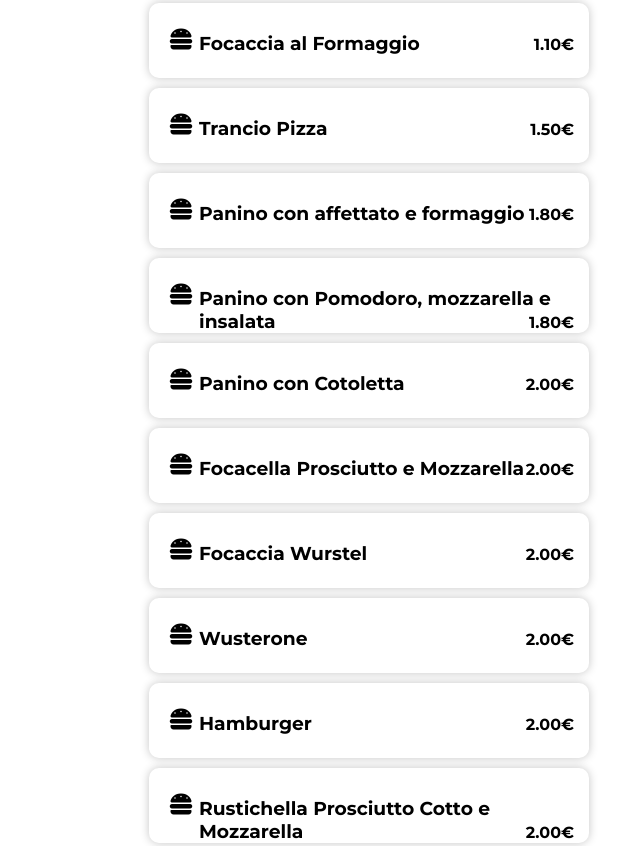
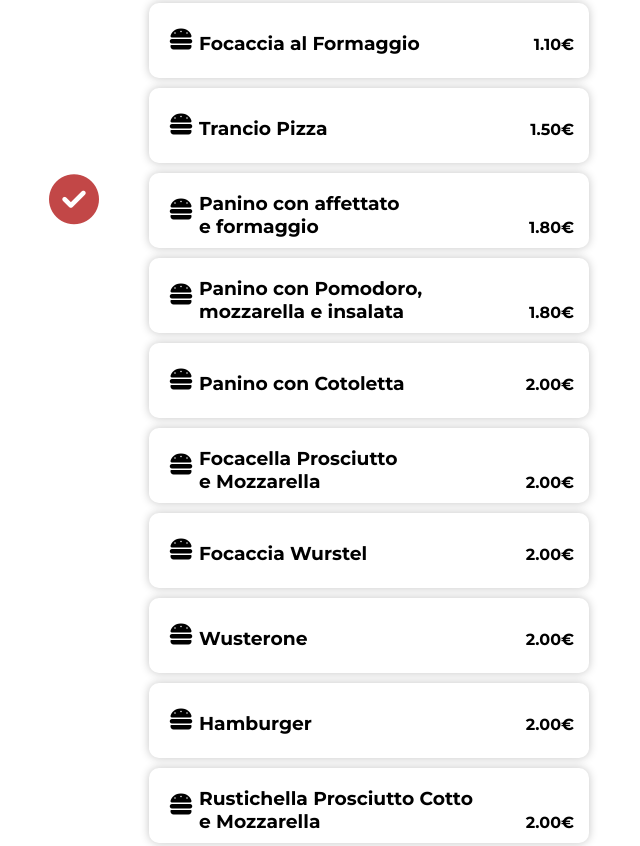
Before and after one commit to SnivyCode/smartbar, a plain HTML site: page ordini/ordini.html in a window 1280 px wide. Shown: the part 521-1367 px from the top of the page, without its empty margins (271-911 px from the left). Drawn offline with Linux system fonts and the light colour scheme.

Commit message:
Added Checkout

```diff
--- a/ordini/ordini.css
+++ b/ordini/ordini.css
@@ -19,6 +19,18 @@ body {
     width: 140px;
     border-radius: 100px;
 
+}
+
+
+#check {
+    background-color: white;
+    border-radius: 100px;
+    color: rgb(194, 71, 71);
+    position: fixed;
+    font-size: 50px;
+    text-align: right;
+    margin-left: 320px;
+    margin-top: 600px;
 }
 
 h1 {
@@ -65,6 +77,9 @@ h4 {
 
 }
 
+#speciale {
+    margin-top: -30px;
+}
 
 @media (max-width: 460px)  {
     .elemento {
--- a/ordini/ordini.html
+++ b/ordini/ordini.html
@@ -13,9 +13,11 @@
 </head>
 <body>
     <div id="versione">
-        <h1>Versione 1.0</h1>
+        <h1>Versione 0.1</h1>
     </div>
 
+
+    <i id="check" class="fas fa-check-circle"></i>
     <container id="container">
         <h2>Panini</h2>
 
@@ -57,13 +59,13 @@
 
         <div class="elemento">
             <i id="icona" class="fas fa-hamburger"></i>
-            <h3 id="speciale">Panino con affettato e formaggio</h3>
+            <h3 id="speciale">Panino con affettato <br>e formaggio</h3>
             <h4>1.80€</h4>
         </div>
 
         <div class="elemento">
             <i id="icona" class="fas fa-hamburger"></i>
-            <h3 id="speciale">Panino con Pomodoro, mozzarella e insalata</h3>
+            <h3 id="speciale">Panino con Pomodoro, <br>mozzarella e insalata</h3>
             <h4>1.80€</h4>
         </div>
 
@@ -75,7 +77,7 @@
 
         <div class="elemento">
             <i id="icona" class="fas fa-hamburger"></i>
-            <h3>Focacella Prosciutto e Mozzarella</h3>
+            <h3 id="speciale">Focacella Prosciutto <br>e Mozzarella</h3>
             <h4>2.00€</h4>
         </div>
 
@@ -99,7 +101,7 @@
 
         <div class="elemento">
             <i id="icona" class="fas fa-hamburger"></i>
-            <h3>Rustichella Prosciutto Cotto e Mozzarella</h3>
+            <h3 id="speciale">Rustichella Prosciutto Cotto <br>e Mozzarella</h3>
             <h4>2.00€</h4>
         </div>
 
@@ -117,7 +119,7 @@
 
         <div class="elemento">
             <i id="icona" class="fas fa-hamburger"></i>
-            <h3>Piadina Prosciutto Cotto e Formaggio</h3>
+            <h3 id="speciale">Piadina Prosciutto Cotto <br>e Formaggio</h3>
             <h4>2.00</h4>
         </div>
 
```
